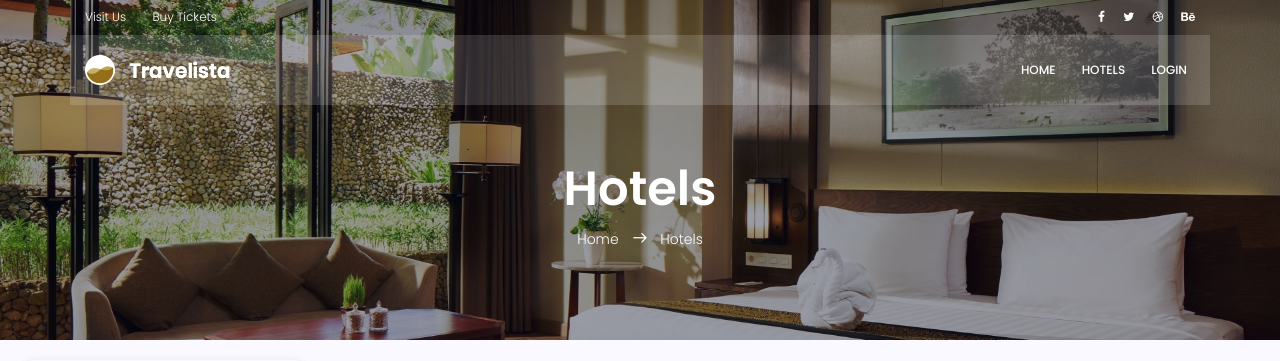
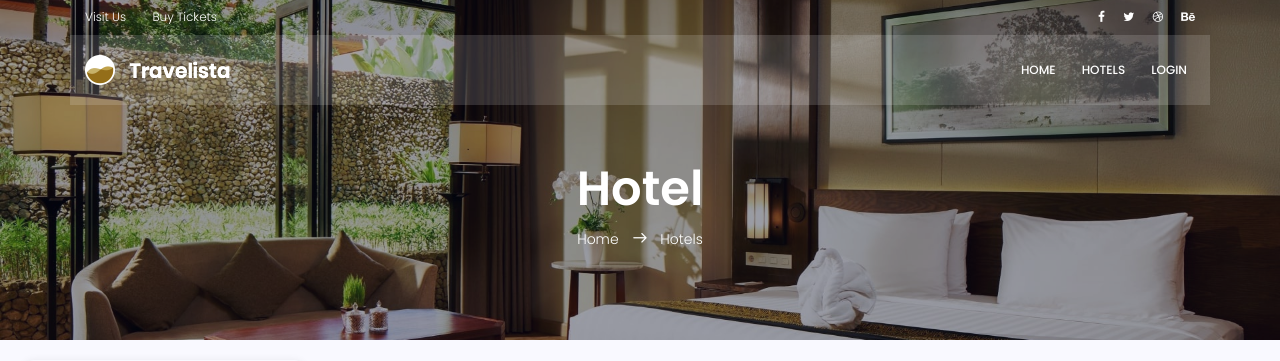
Before and after one commit to dwimirza/HotelBooking, a PHP site: page /Hotel-Booking-System/hotels.php in a window 1280 px wide. Shown: the top 361 px of the page. Run offline with PHP 8.4, Linux system fonts and the light colour scheme; data comes from the database, SQL or seed files in the repository; some libraries are stand-ins or nearby versions.

Commit message:
test ganti tulisan

```diff
--- a/Hotel-Booking-System/hotels.php
+++ b/Hotel-Booking-System/hotels.php
@@ -91,7 +91,7 @@
 					<div class="row d-flex align-items-center justify-content-center">
 						<div class="about-content col-lg-12">
 							<h1 class="text-white">
-								Hotels
+								Hotel
 							</h1>
 							<p class="text-white link-nav"><a href="index.php">Home </a>  <span class="lnr lnr-arrow-right"></span>  <a href="hotels.php"> Hotels</a></p>
 						</div>
```
